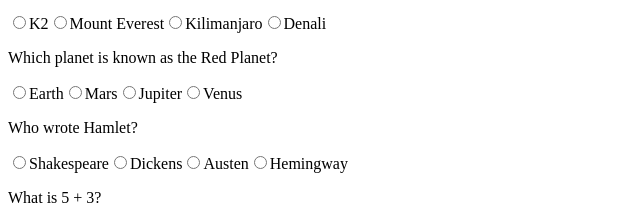
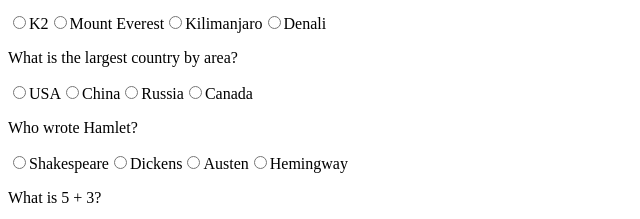
Before and after one commit to acciojob/quiz-with-session-akashpillai40-coder, a website: page main.html in a window 1280 px wide. Shown: the part 171-390 px from the top of the page, 0-640 px from the left. Drawn offline with Linux system fonts and the light colour scheme.

Commit message:
created a submission

```diff
--- a/main.html
+++ b/main.html
@@ -16,7 +16,7 @@
 
   <button id="submit">Submit</button>
 
-  <h2 id="score"></h2>
+  <div id="score"></div>
 
   <script src="script.js"></script>
 </body>
--- a/script.js
+++ b/script.js
@@ -10,9 +10,9 @@ const quizData = [
     answer: "Mount Everest",
   },
   {
-    question: "Which planet is known as the Red Planet?",
-    choices: ["Earth", "Mars", "Jupiter", "Venus"],
-    answer: "Mars",
+    question: "What is the largest country by area?",
+    choices: ["USA", "China", "Russia", "Canada"],
+    answer: "Russia",
   },
   {
     question: "Who wrote Hamlet?",
@@ -40,8 +40,8 @@ if (savedScore !== null) {
 
 quizData.forEach((q, index) => {
   const div = document.createElement("div");
+
   const title = document.createElement("p");
-
   title.textContent = q.question;
   div.appendChild(title);
 
@@ -72,7 +72,6 @@ quizData.forEach((q, index) => {
 
     label.appendChild(radio);
     label.append(choice);
-
     div.appendChild(label);
   });
 
```
